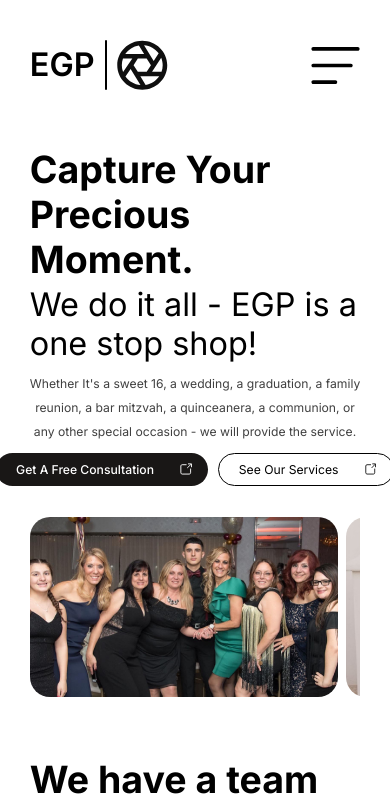
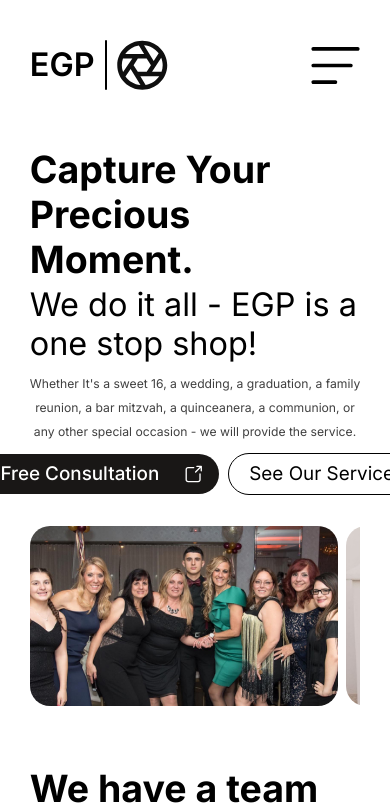
Before and after one commit to Identityofsine/egpparties, a Next.js app: page / in a window 390 px wide. Shown: the top 807 px of the page. Built offline with nearby package versions, Linux system fonts and the light colour scheme.

Commit message:
translate

```diff
--- a/src/styles/button.scss
+++ b/src/styles/button.scss
@@ -1,14 +1,4 @@
-button,
-input[type="submit"],
-input[type="reset"] {
-	background: none;
-	color: inherit;
-	border: none;
-	padding: 0;
-	font: inherit;
-	cursor: pointer;
-	outline: inherit;
-}
+@import '../app/scss_lib/breakpoints.scss';
 
 .button {
 	display: flex;
@@ -24,6 +14,13 @@ input[type="reset"] {
 	gap: .7rem;
 	cursor: pointer;
 	text-align: left;
+
+	@include onMobile() {
+		padding: 0.25rem 0;
+		padding-left: 0.5333rem;
+		padding-right: 0.4444867rem;
+	}
+
 
 	&.primary {
 		background: var(--button-primary);
@@ -46,11 +43,22 @@ input[type="reset"] {
 		width: 100%;
 		text-wrap: nowrap;
 		color: black;
+
+		@include onMobile() {
+			transform: translateY(0.015rem);
+			font-size: 0.5029rem;
+			line-height: 110%;
+		}
 	}
 
 	img {
 		width: 0.3067rem;
 		height: auto;
 		object-fit: fill;
+
+		@include onMobile() {
+			width: 0.4474rem;
+
+		}
 	}
 }
```
